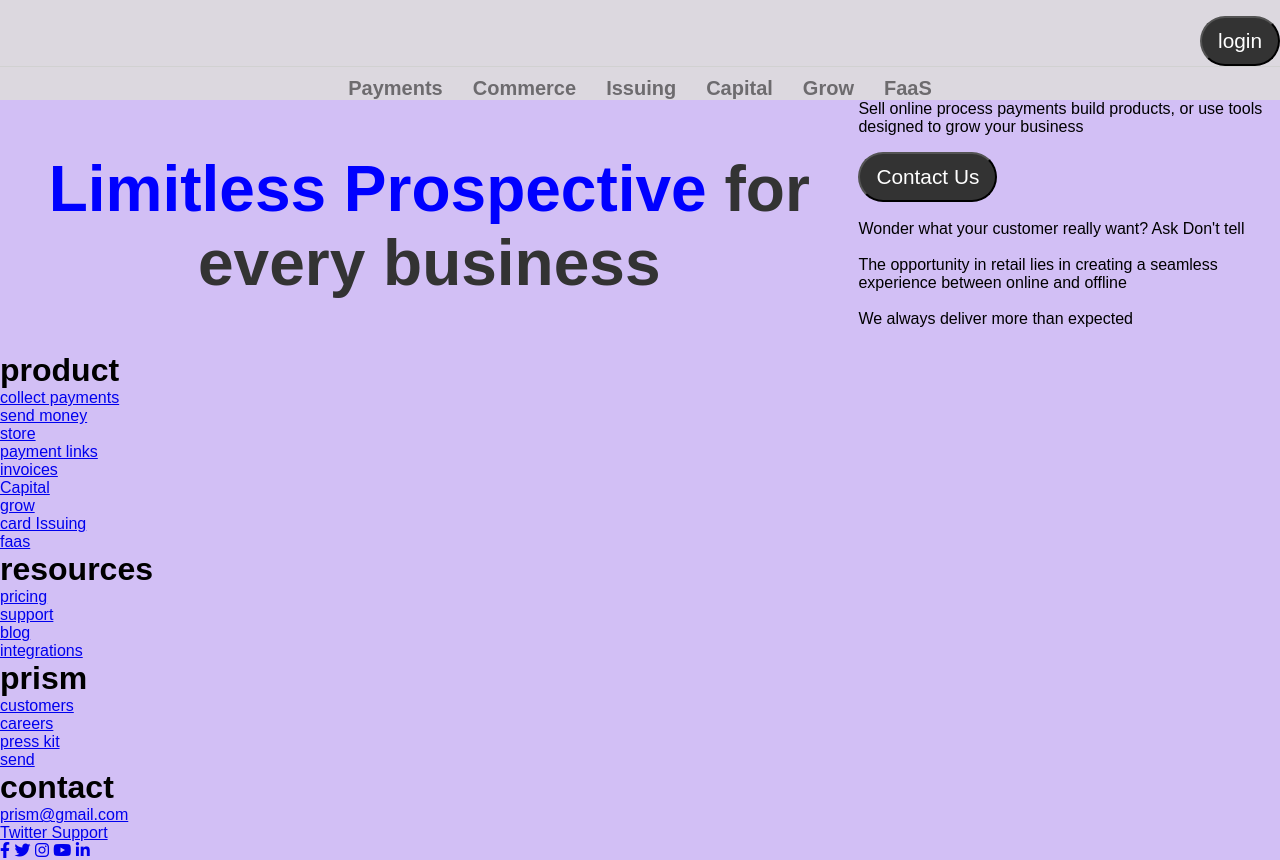
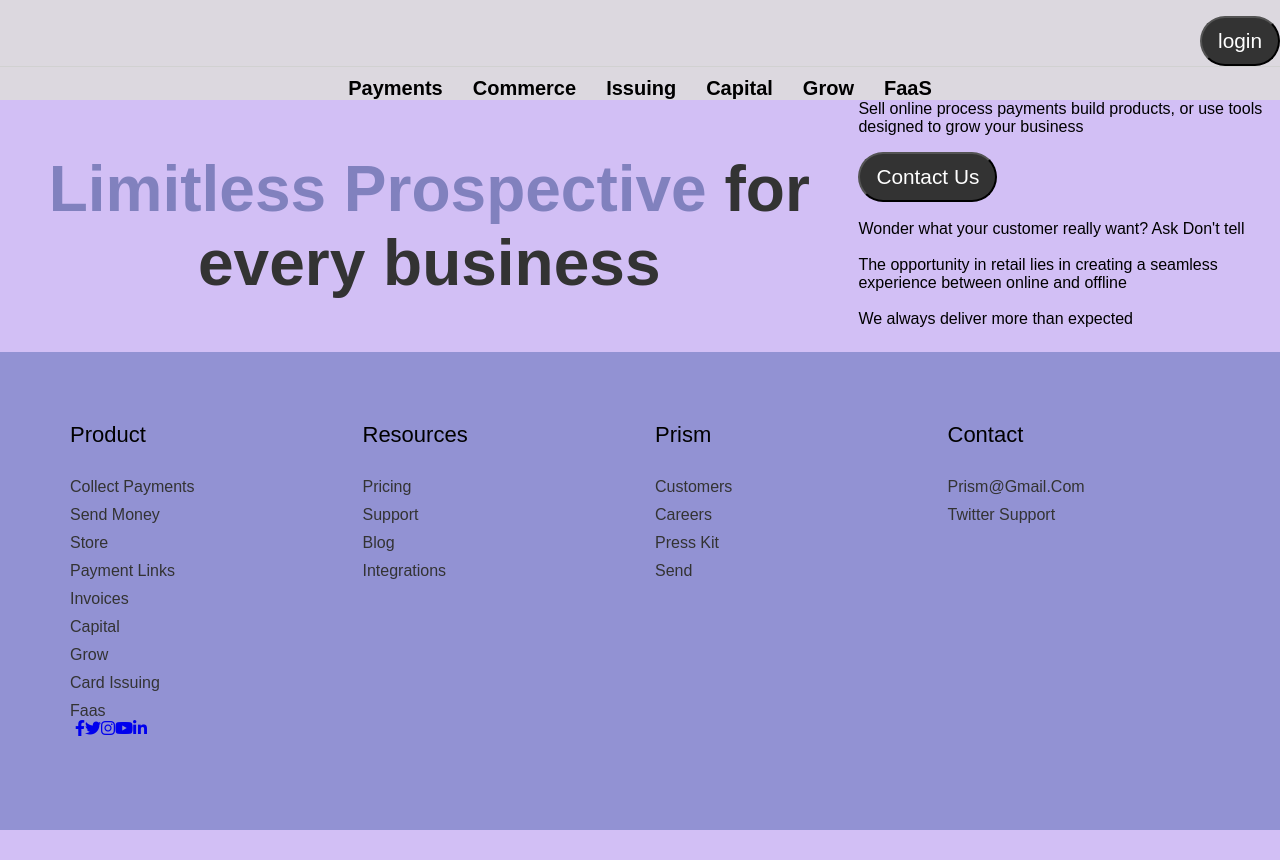
Before and after one commit to Ketienyei/Prism, a website: page public/index.html in a window 1280 px wide. After the commit the page ends 830 px from the top, so only its background shows below. Drawn offline with Linux system fonts and the light colour scheme.

Commit message:
aadded footer

```diff
--- a/public/index.html
+++ b/public/index.html
@@ -29,7 +29,7 @@
 
 
     <!--hero section-->
-
+    <div>
     <section class="hero-section">
            <h1 class="heading"><span>Limitless Prospective</span>  for every business </h1>
            <div class="content">
@@ -46,14 +46,17 @@
            <p>We always deliver more than expected</p>
         </div>
         </div>
+    </section>
+</div>
 
-    </section>
+
+<!--Footer section starts here -->
 
 <footer class="footer">
     <div class="container">
         <div class="row">
             <div class="footer-col">
-                <h1>product</h1>
+                <h4>product</h4>
                 <ul>
                     <li><a href="#">collect payments</a></li>
                     <li><a href="#">send money</a></li>
@@ -68,7 +71,7 @@
                 </ul>
             </div>
             <div class="footer-col">
-                <h1>resources</h1>
+                <h4>resources</h4>
                 <ul>
                     <li><a href="#">pricing</a></li>
                     <li><a href="#">support</a></li>
@@ -78,7 +81,7 @@
                 </ul>
             </div>
             <div class="footer-col">
-                <h1>prism</h1>
+                <h4>prism</h4>
                 <ul>
                     <li><a href="#">customers</a></li>
                     <li><a href="#">careers</a></li>
@@ -88,13 +91,14 @@
                 </ul>
             </div>
             <div class="footer-col">
-                <h1>contact</h1>
+                <h4>contact</h4>
                 <ul>
                     <li><a href="#">prism@gmail.com</a></li>
                     <li><a href="#">Twitter Support</a></li>
                 </ul>
             </div>
         </div>
+
         <div class="social-links">
             <a href="#"><i class="fab fa-facebook-f"></i></a>
             <a href="#"><i class="fab fa-twitter"></i></a>
--- a/public/style.css
+++ b/public/style.css
@@ -42,7 +42,7 @@ body{
 }
 
 .btn:hover{
-    background: #00f;
+    background: rgb(129, 129, 190);
 }
 #btn1{
     float: right;
@@ -63,7 +63,6 @@ nav ul li a{
     margin: 0 5px;
     text-decoration: none;
     color: black;
-    opacity: 0.5;
     transition: .5s;
     font-size: 20px;
     font-weight: bolder;
@@ -95,7 +94,7 @@ nav ul li a{
 
 }
 .heading span {
-    color: blue;
+    color: rgb(129, 129, 190);
 }
 
 .hero-section.content p{
@@ -106,3 +105,81 @@ nav ul li a{
     font-size: 35px;
     font: weight 300;
 }
+
+
+
+
+
+
+
+
+
+
+
+
+
+
+
+
+/*footer section*/
+.container{
+    max-width: 1170px;
+    margin: auto;
+}
+ul{
+   list-style: none;
+}
+.row{
+    display: flex;
+    flex-wrap: wrap;
+}
+
+.footer{
+    background-color: rgb(146, 146, 211);
+    padding: 70px 0;
+}
+.footer-col{
+    width: 25%;
+    padding: 0 15px;
+}
+.footer-col h4{
+    font-size: 22px;
+    color: #000;
+    text-transform: capitalize;
+    margin-bottom: 30px;
+    font-weight: 500;
+    position: relative;
+}
+.footer-col h4 ::before{
+    content: '';
+    position: absolute;
+    left: 0;
+    bottom: -10px;
+    background-color: blue;
+    height: 2px;
+    box-sizing: border-box;
+    width: 50px;
+}
+.footer-col ul li:not(:last-child){
+    margin-bottom: 10px;
+}
+.footer-col ul li a{
+    font-size: 16px;
+    text-transform: capitalize;
+    color: #333;
+    text-decoration: none;
+    font-weight: 300;
+    display: block;
+    transition: all 0.3s ease;
+}
+.footer-col ul li a:hover{
+    color: #fff;
+    padding-left: 10px;
+}
+.social-links{
+    display: flex;
+    height: 40px;
+    width: 40px;
+    margin-right: 10px;
+    padding-left: 20px;
+}
```
